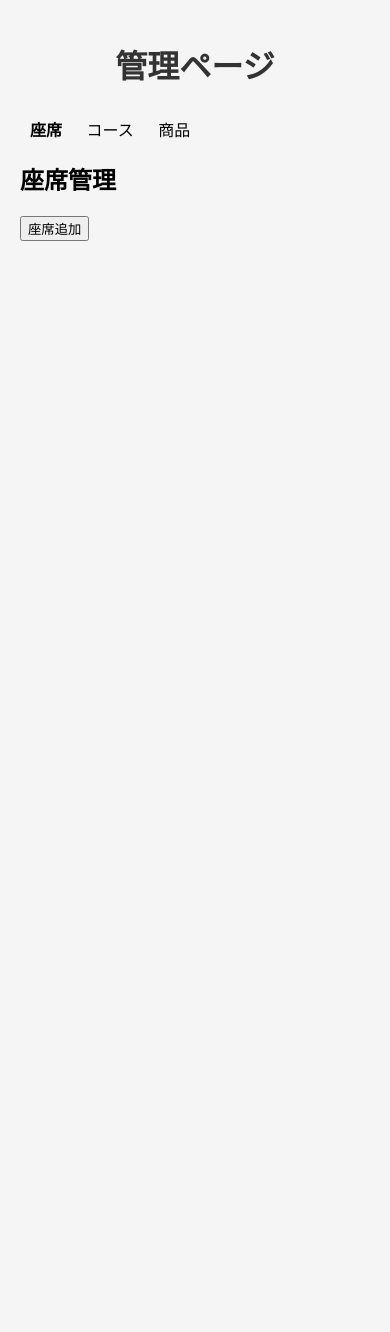
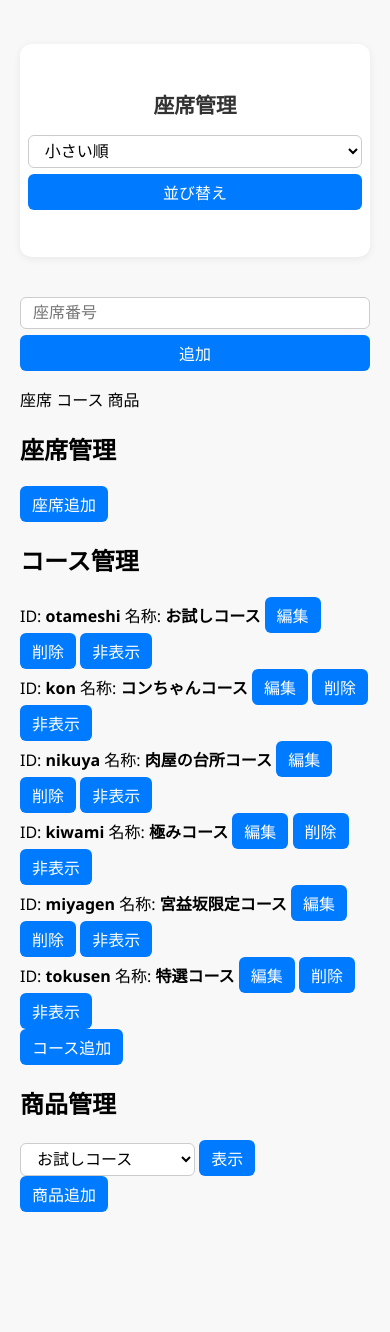
Before and after one commit to Hapiemon/Order_in_emergency, a Flask app: page /manage in a window 390 px wide. Shown: the top 1332 px of the page. Before the commit the page ends 241 px from the top, so only its background shows below. Run offline with Flask 3, Linux system fonts and the light colour scheme; data that the repository does not hold is empty.

Commit message:
座席管理ページを実装し、座席の追加、編集、削除機能を追加。座席の並び替え機能も実装。

```diff
--- a/home/nikuya/mysite/templates/manage.html
+++ b/home/nikuya/mysite/templates/manage.html
@@ -2,20 +2,142 @@
 <html lang="ja">
 <head>
     <meta charset="UTF-8">
-    <title>管理ページ</title>
-    <link rel="stylesheet" href="{{ url_for('static', filename='style.css') }}">
+    <meta name="viewport" content="width=device-width, initial-scale=1">
+    <title>座席管理</title>
+    <link rel="stylesheet" href="/static/style.css">
     <style>
-        .tab { display: inline-block; margin: 0 10px; cursor: pointer; }
-        .tab.active { font-weight: bold; }
-        .section { display: none; }
-        .section.active { display: block; }
-        .item-list { margin-bottom: 20px; }
-        .item { border: 1px solid #ccc; padding: 8px; margin-bottom: 5px; }
-        .actions button { margin-right: 5px; }
+        body { font-family: 'Segoe UI', 'Meiryo', sans-serif; background: #f8f8f8; margin: 0; }
+        .container { max-width: 480px; margin: 24px auto; background: #fff; border-radius: 12px; box-shadow: 0 2px 8px #0001; padding: 20px; }
+        h1 { font-size: 1.3em; margin-bottom: 16px; text-align: center; }
+        .seat-list { display: flex; flex-wrap: wrap; gap: 8px; margin-bottom: 16px; }
+        .seat-item { background: #eee; border-radius: 6px; padding: 8px 12px; font-size: 1em; display: flex; align-items: center; }
+        .seat-item.selected { background: #cce5ff; }
+        .seat-actions { display: flex; gap: 8px; margin-bottom: 16px; justify-content: center; }
+        button, select, input[type=number] { font-size: 1em; border-radius: 6px; border: 1px solid #ccc; padding: 6px 12px; background: #fff; }
+        button { background: #007bff; color: #fff; border: none; cursor: pointer; transition: background 0.2s; }
+        button:hover { background: #0056b3; }
+        .add-form { display: flex; gap: 8px; margin-bottom: 16px; justify-content: center; }
+        @media (max-width: 600px) {
+            .container { max-width: 98vw; padding: 8vw 2vw; }
+            .seat-list { gap: 4px; }
+            .add-form, .seat-actions { flex-direction: column; gap: 6px; }
+        }
     </style>
 </head>
 <body>
-    <h1>管理ページ</h1>
+<div class="container">
+    <h1>座席管理</h1>
+    <div class="seat-actions">
+        <select id="sortOrder">
+            <option value="asc">小さい順</option>
+            <option value="desc">大きい順</option>
+        </select>
+        <button onclick="reloadSeats()">並び替え</button>
+    </div>
+</div>
+    <div class="seat-list" id="seatList"></div>
+    <form class="add-form" onsubmit="addSeat(event)">
+        <input type="number" id="newSeat" placeholder="座席番号" min="1" required>
+        <button type="submit">追加</button>
+    </form>
+    <div id="actionBtns" style="position:fixed;right:16px;bottom:16px;z-index:10;display:none;flex-direction:column;gap:8px;">
+        <button id="editBtn" style="background:#28a745;">編集</button>
+        <button id="deleteBtn" style="background:#dc3545;">削除</button>
+    </div>
+</div>
+</div>
+<script>
+let selectedSeat = null;
+function reloadSeats() {
+    const order = document.getElementById('sortOrder').value;
+    fetch(`/api/seats?order=${order}`)
+        .then(res => res.json())
+        .then(seats => {
+            const seatList = document.getElementById('seatList');
+            seatList.innerHTML = '';
+            seats.forEach(seat => {
+                const div = document.createElement('div');
+                div.className = 'seat-item';
+                div.textContent = seat;
+                div.onclick = () => selectSeat(div, seat);
+                if (selectedSeat === seat) div.classList.add('selected');
+                seatList.appendChild(div);
+            });
+            updateActionBtns();
+        });
+}
+function selectSeat(div, seat) {
+    selectedSeat = seat;
+    document.querySelectorAll('.seat-item').forEach(d => d.classList.remove('selected'));
+    div.classList.add('selected');
+    updateActionBtns();
+}
+function updateActionBtns() {
+    const btns = document.getElementById('actionBtns');
+    if (selectedSeat !== null) {
+        btns.style.display = 'flex';
+    } else {
+        btns.style.display = 'none';
+    }
+}
+function addSeat(e) {
+    e.preventDefault();
+    const seat = document.getElementById('newSeat').value;
+    fetch('/api/seats', {
+        method: 'POST',
+        headers: { 'Content-Type': 'application/json' },
+        body: JSON.stringify({ seat: Number(seat) })
+    })
+    .then(res => res.json())
+    .then(data => {
+        if (data.success) {
+            document.getElementById('newSeat').value = '';
+            selectedSeat = null;
+            reloadSeats();
+        } else {
+            alert(data.error || '追加失敗');
+        }
+    });
+}
+document.getElementById('editBtn').onclick = function() {
+    if (selectedSeat === null) return;
+    const newSeat = prompt(`座席 ${selectedSeat} を編集します。新しい番号を入力してください:`, selectedSeat);
+    if (newSeat && !isNaN(newSeat)) {
+        fetch(`/api/seats/${selectedSeat}`, {
+            method: 'PUT',
+            headers: { 'Content-Type': 'application/json' },
+            body: JSON.stringify({ seat: Number(newSeat) })
+        })
+        .then(res => res.json())
+        .then(data => {
+            if (data.success) {
+                selectedSeat = null;
+                reloadSeats();
+            } else {
+                alert(data.error || '編集失敗');
+            }
+        });
+    }
+};
+document.getElementById('deleteBtn').onclick = function() {
+    if (selectedSeat === null) return;
+    if (!confirm(`座席 ${selectedSeat} を削除しますか？`)) return;
+    fetch(`/api/seats/${selectedSeat}`, { method: 'DELETE' })
+        .then(res => res.json())
+        .then(data => {
+            if (data.success) {
+                selectedSeat = null;
+                reloadSeats();
+            } else {
+                alert(data.error || '削除失敗');
+            }
+        });
+};
+document.getElementById('sortOrder').addEventListener('change', reloadSeats);
+window.onload = reloadSeats;
+</script>
+</body>
+</html>
     <div>
         <span class="tab active" data-tab="seats">座席</span>
         <span class="tab" data-tab="courses">コース</span>
```
